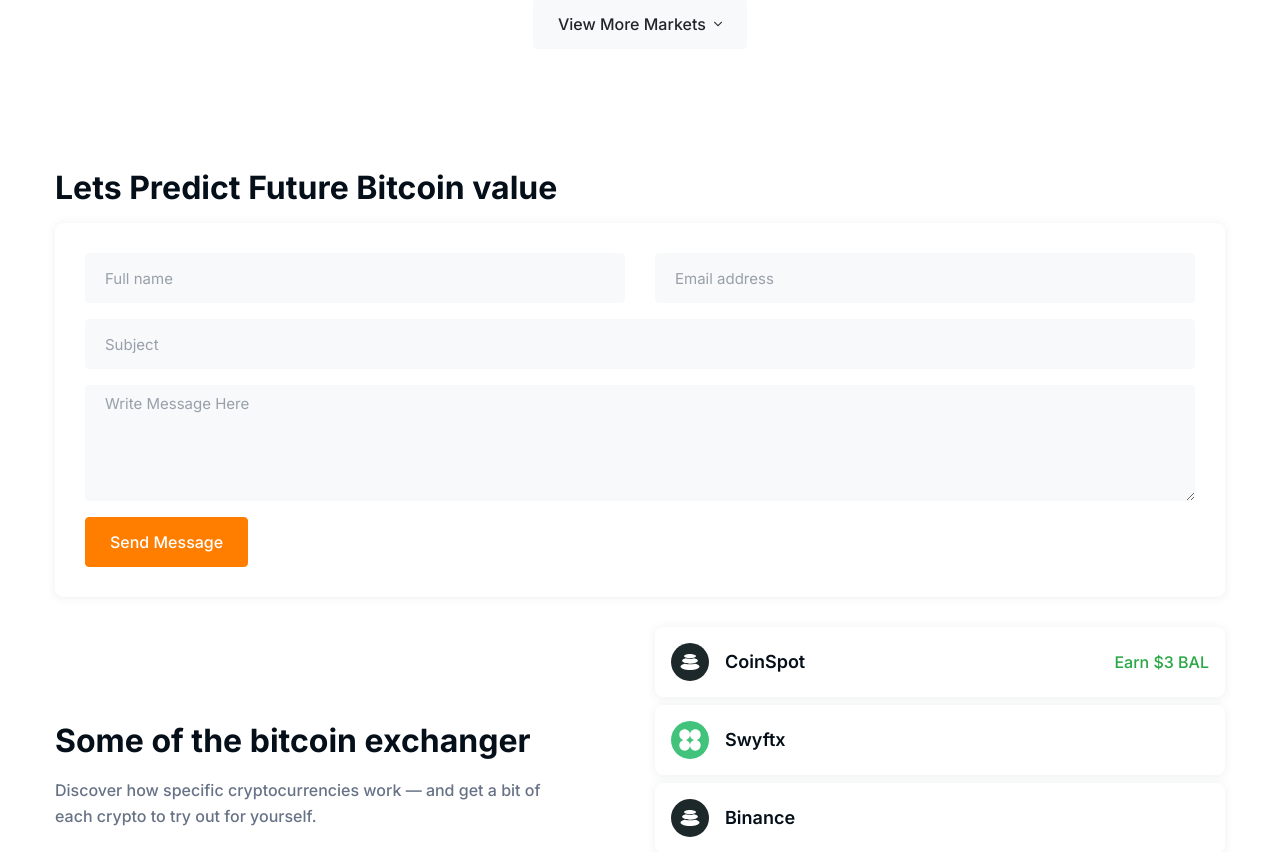
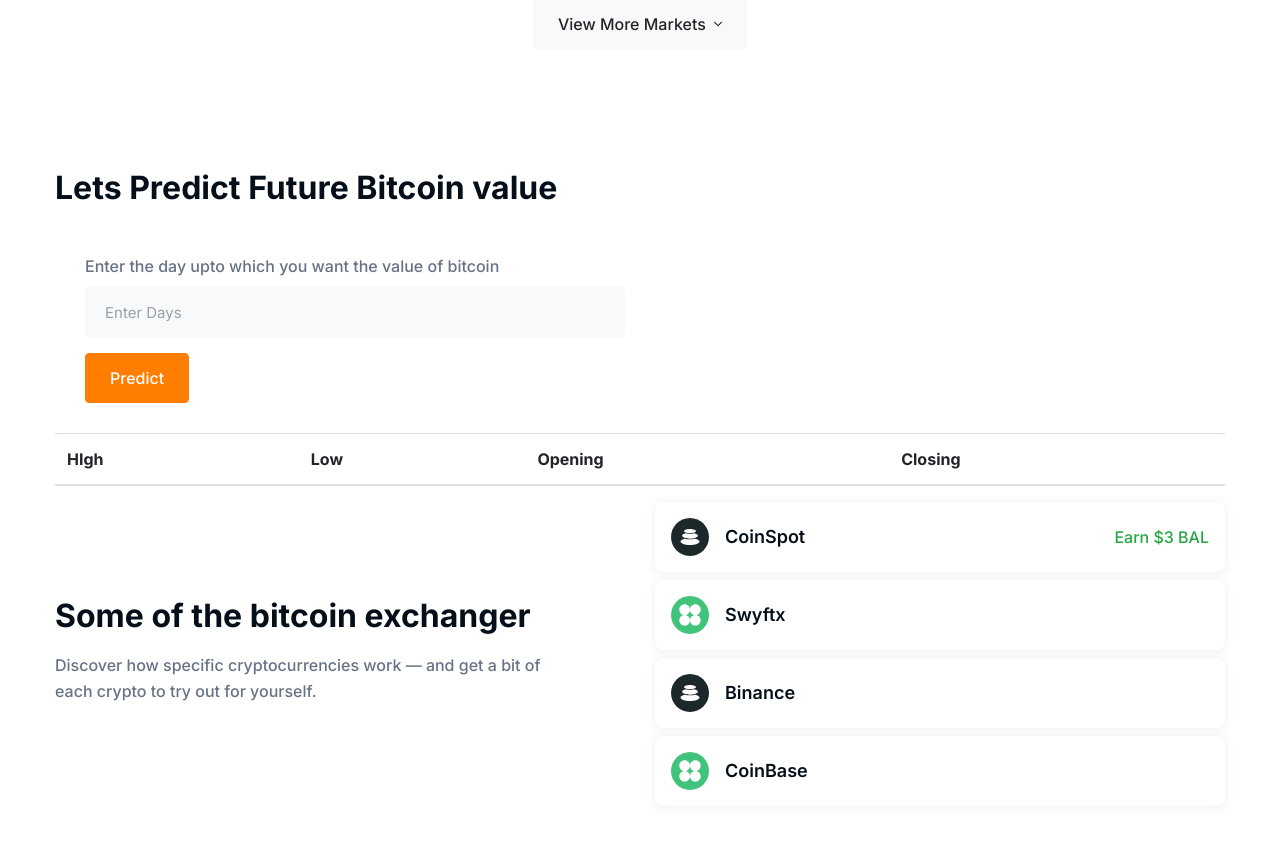
Before and after one commit to ErPrabin/cryptocurrency, a Django app: page / in a window 1280 px wide. Shown: the part 970-1822 px from the top of the page. Run offline with Django 3.2, Linux system fonts and the light colour scheme; the visitor is signed in with stand-in values (Sample User, id 1); lists and menus that the app fills with data are empty; some libraries are stand-ins or nearby versions.

Commit message:
integrated model but frontend left

```diff
--- a/home/views.py
+++ b/home/views.py
@@ -1,4 +1,4 @@
-from django.shortcuts import render
+from django.shortcuts import redirect, render
 from django.http.response import HttpResponse
 from django.shortcuts import render
 # from django.contrib.auth import authenticate, login
@@ -9,41 +9,42 @@
 import keras
 
 
-
 # Create your views here.
 def getPrediction(request):
-        #load the lstm model
-    pickle_in = open('lstmModel.pickle','rb')
+    # load the lstm model
+    pickle_in = open('lstmModel.pickle', 'rb')
     properties = pickle.load(pickle_in)
 
     model = keras.models.load_model("regressor")
-    #properties['model']
+    # properties['model']
     scaler = properties['scaler']
     dataPickled = properties['data']
 
-    #start making prediction
-    def predictor(day_Range = 1):
-        #load the past 60 days data
+    # start making prediction
+    def predictor(day_Range=1):
+        # load the past 60 days data
         past_60_data = dataPickled.tail(60)
-        #prepare total data if future is to be predicted
+        # prepare total data if future is to be predicted
         full_data = past_60_data
         predicted_value = []
-        for i in range(0,day_Range):
-            #scale the data
+        for i in range(0, day_Range):
+            # scale the data
             inputs = scaler.transform(full_data)
-            #create a special data structure
-            X_test=[]
+            # create a special data structure
+            X_test = []
             X_test.append(inputs[i:60+i])
             X_test = np.array(X_test)
-            #predict the value
+            # predict the value
             Y_pred = model.predict(X_test)
             Y_pred_scaled = scaler.inverse_transform(Y_pred)
-            #here y_pred_scaled is a numpy array so we have to concert it to dataframe for
-            #concatination
-            Y_pred_scaled_dataframe = pd.DataFrame(Y_pred_scaled , columns = ['High','Low','Open','Close'])
-            #update the dataset for next value prediction
-            full_data = full_data.append(Y_pred_scaled_dataframe,ignore_index = True)
-            #store the predicted value
+            # here y_pred_scaled is a numpy array so we have to concert it to dataframe for
+            # concatination
+            Y_pred_scaled_dataframe = pd.DataFrame(
+                Y_pred_scaled, columns=['High', 'Low', 'Open', 'Close'])
+            # update the dataset for next value prediction
+            full_data = full_data.append(
+                Y_pred_scaled_dataframe, ignore_index=True)
+            # store the predicted value
             predicted_value.append(Y_pred_scaled[0])
         return predicted_value
     values = predictor(3)
@@ -52,7 +53,49 @@
 
 @login_required(login_url='/account/login/')
 def index(request):
-    return render(request,'index.html')
+    if request.method == 'POST':
+        days = request.POST['days']
+        # load the lstm model
+        pickle_in = open('lstmModel.pickle', 'rb')
+        properties = pickle.load(pickle_in)
+
+        model = keras.models.load_model("regressor")
+        # properties['model']
+        scaler = properties['scaler']
+        dataPickled = properties['data']
+
+        # start making prediction
+        def predictor(day_Range=1):
+            # load the past 60 days data
+            past_60_data = dataPickled.tail(60)
+            # prepare total data if future is to be predicted
+            full_data = past_60_data
+            predicted_value = []
+            for i in range(0, day_Range):
+                # scale the data
+                inputs = scaler.transform(full_data)
+                # create a special data structure
+                X_test = []
+                X_test.append(inputs[i:60+i])
+                X_test = np.array(X_test)
+                # predict the value
+                Y_pred = model.predict(X_test)
+                Y_pred_scaled = scaler.inverse_transform(Y_pred)
+                # here y_pred_scaled is a numpy array so we have to concert it to dataframe for
+                # concatination
+                Y_pred_scaled_dataframe = pd.DataFrame(
+                    Y_pred_scaled, columns=['High', 'Low', 'Open', 'Close'])
+                # update the dataset for next value prediction
+                full_data = full_data.append(
+                    Y_pred_scaled_dataframe, ignore_index=True)
+                # store the predicted value
+                predicted_value.append(Y_pred_scaled[0])
+            return predicted_value
+        values = predictor(int(days))
+        return render(request, 'index.html', {'values': values})
+
+    return render(request, 'index.html')
+
 
 def contact(request):
-    return render(request,'contact.html')
+    return render(request, 'contact.html')
--- a/templates/index.html
+++ b/templates/index.html
@@ -227,28 +227,59 @@
 </h2>
 <div class="row">
 <div class="col-lg-12">
-  <form action="https://techydevs.com/demos/themes/html/bitcon-demo/bitcon/php/contact.php" class="contact-form card">
+  <form action="" method="POST">
+    {% csrf_token %}
       <div class="card-body">
           <div class="row">
               <div class="col-lg-6 col-md-6 form-group">
-                  <input id="name" class="form-control form--control" type="text" name="name" placeholder="Full name">
+                <label for="input">Enter the day upto which you want the value of bitcoin</label>
+                  <input id="name" class="form-control form--control" type="text" name="days" required placeholder="Enter Days">
               </div><!-- end col-lg-6 -->
-              <div class="col-lg-6 col-md-6 form-group">
-                  <input id="email" class="form-control form--control" type="email" name="email" placeholder="Email address">
-              </div><!-- end col-lg-6 -->
+
           </div><!-- end row -->
-          <div class="form-group">
-              <input id="subject" class="form-control form--control" type="text" name="subject" placeholder="Subject">
-          </div><!-- end form-group -->
-          <div class="form-group">
-              <textarea id="message" name="message" class="form-control form--control" rows="4" placeholder="Write Message Here"></textarea>
-          </div><!-- end form-group -->
-          <button id="send-message-btn" class="btn btn-primary" type="submit">Send Message</button>
+
+          <button id="send-message-btn" class="btn btn-primary" type="submit">Predict</button>
       </div>
   </form>
 </div>
+<div class="col-md-12">
+  <table class="table">
+    <thead>
+      <tr>
+        <th scope="col">HIgh</th>
+        <th scope="col">Low</th>
+        <th scope="col">Opening</th>
+        <th scope="col">Closing</th>
+      </tr>
+    </thead>
+    <tbody>
+      {% for value in values %}
+      <tr>
+        <th>{{ value }}</th>
+        <td>{{ value }}</td>
+        <td>{{ value }}</td>
+        <td>{{ value }}</td>
+      </tr>
+      {% endfor %}
+      <!-- <tr>
+        <th scope="row">2</th>
+        <td>Jacob</td>
+        <td>Thornton</td>
+        <td>@fat</td>
+      </tr>
+      <tr>
+        <th scope="row">3</th>
+        <td>Larry</td>
+        <td>the Bird</td>
+        <td>@twitter</td>
+      </tr> -->
+    </tbody>
+  </table>
+</div>
+
 </div>
 </div>
+
 </section>
 <!-- end marketprice-area -->
 <!-- ================================
```
